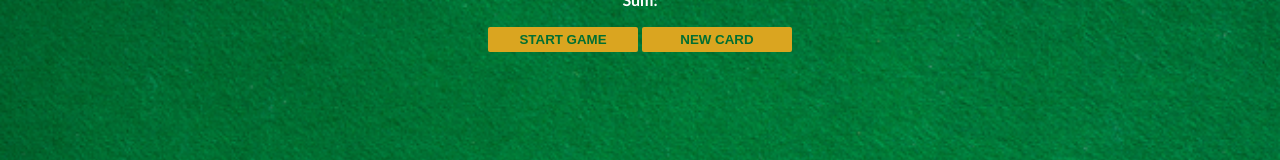
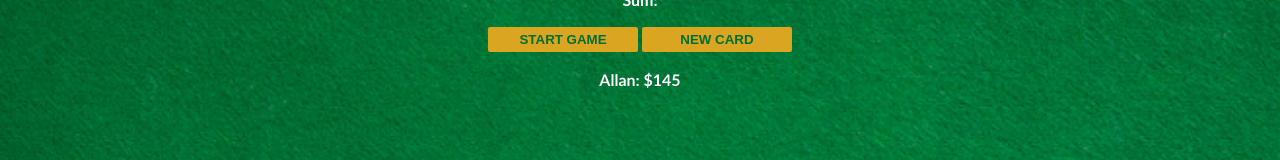
Before and after one commit to Mut1s0/BlackJack, a plain HTML site: page index.html in a window 1280 px wide. Shown: the part 162-322 px from the top of the page. Drawn offline with Linux system fonts and the light colour scheme.

Commit message:
added player object

```diff
--- a/index.html
+++ b/index.html
@@ -21,6 +21,8 @@
 
   <button onclick="newCard()">NEW CARD</button>
 
+  <p id="player-el"></p>
+
   <script src="/index.js"></script>
 </body>
 </html>
--- a/index.js
+++ b/index.js
@@ -1,6 +1,7 @@
 let messageEl = document.getElementById("message-el")
 let sumEl = document.getElementById("sum-el")
 let cardsEl = document.getElementById("cards-el")
+let playerEl = document.getElementById("player-el")
 let firstCard = getRandomCard()
 let secondCard = getRandomCard()
 let cards = []
@@ -8,6 +9,11 @@ let sum = 0
 let hasBlackJack = false
 let isAlive = false
 let message = ""
+let player = {
+  name: "Allan",
+  chips: 145
+}
+playerEl.textContent = player.name + ": $" + player.chips
 
 
 function getRandomCard() {
```
